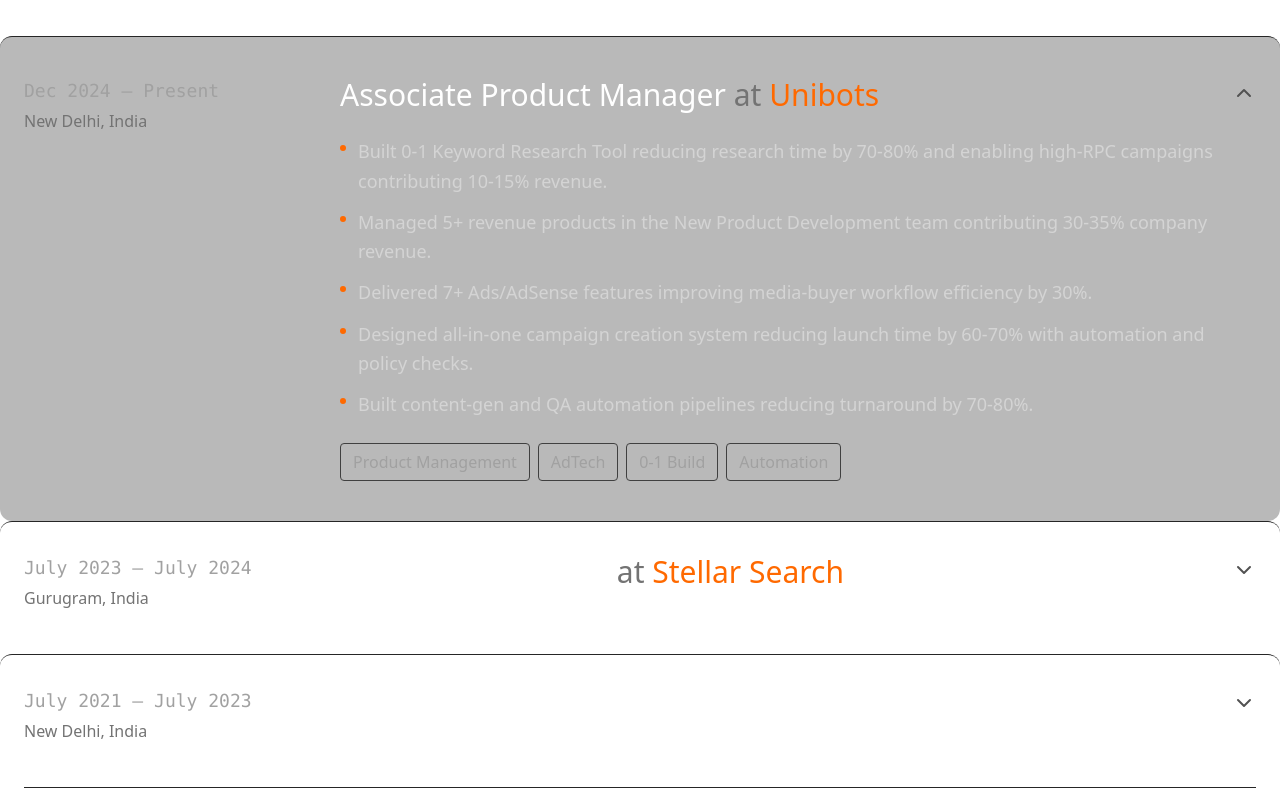
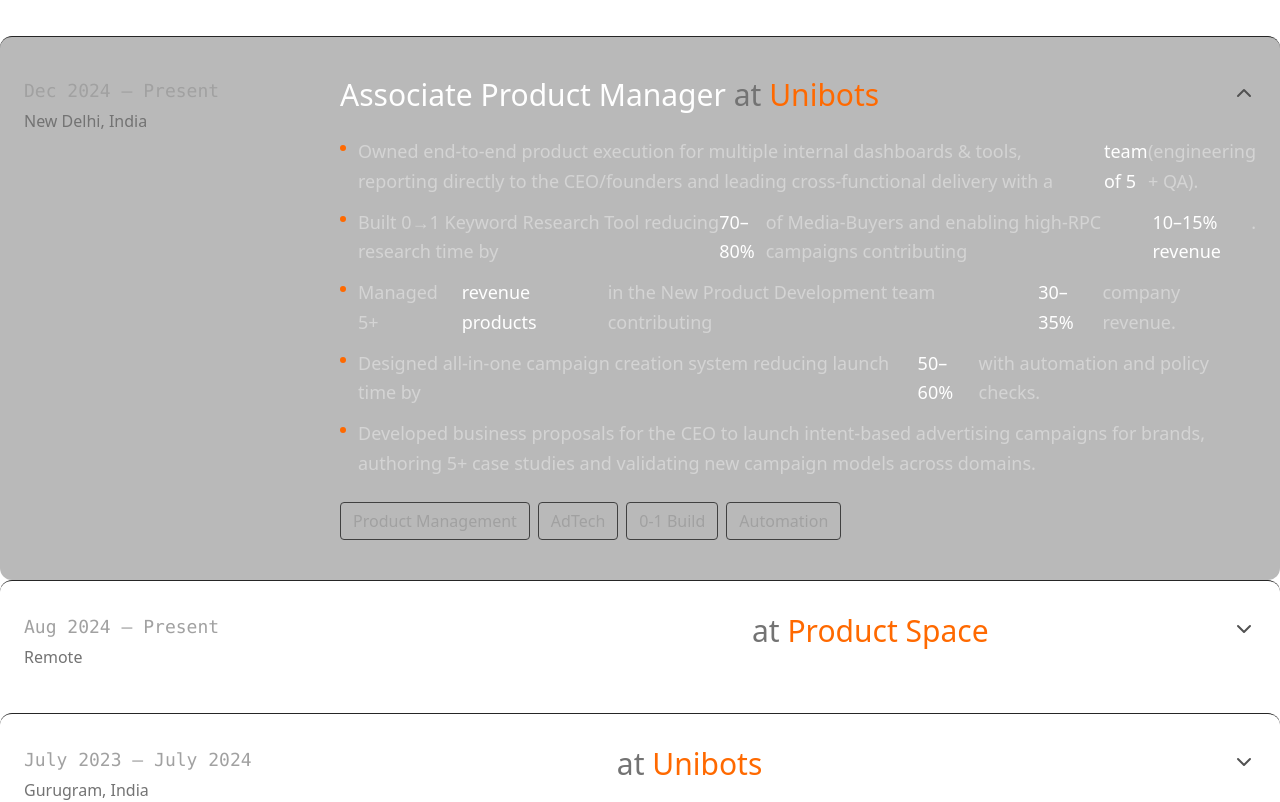
Before and after one commit to chetanya1998/Portfolio, a React (Vite) app: page / in a window 1280 px wide. Shown: the part 1100-1902 px from the top of the page. Built offline with nearby package versions, Linux system fonts and the light colour scheme.

Commit message:
UI Refinement: Vertical Initiatives & New Experience Data

```diff
--- a/src/Portfolio.jsx
+++ b/src/Portfolio.jsx
@@ -58,23 +58,35 @@
         period: "Dec 2024 — Present",
         type: "New Delhi, India",
         achievements: [
-            "Built 0-1 Keyword Research Tool reducing research time by 70-80% and enabling high-RPC campaigns contributing 10-15% revenue.",
-            "Managed 5+ revenue products in the New Product Development team contributing 30-35% company revenue.",
-            "Delivered 7+ Ads/AdSense features improving media-buyer workflow efficiency by 30%.",
-            "Designed all-in-one campaign creation system reducing launch time by 60-70% with automation and policy checks.",
-            "Built content-gen and QA automation pipelines reducing turnaround by 70-80%."
+            <>Owned end-to-end product execution for multiple internal dashboards & tools, reporting directly to the CEO/founders and leading cross-functional delivery with a <span className="text-white font-medium">team of 5</span>(engineering + QA).</>,
+            <>Built 0→1 Keyword Research Tool reducing research time by <span className="text-white font-medium">70–80%</span> of Media-Buyers and enabling high-RPC campaigns contributing <span className="text-white font-medium">10–15% revenue</span>.</>,
+            <>Managed 5+ <span className="text-white font-medium">revenue products</span> in the New Product Development team contributing <span className="text-white font-medium">30–35%</span> company revenue.</>,
+            <>Designed all-in-one campaign creation system reducing launch time by <span className="text-white font-medium">50–60%</span> with automation and policy checks.</>,
+            "Developed business proposals for the CEO to launch intent-based advertising campaigns for brands, authoring 5+ case studies and validating new campaign models across domains."
         ],
         tags: ["Product Management", "AdTech", "0-1 Build", "Automation"]
     },
     {
-        company: "Stellar Search",
+        company: "Product Space",
+        role: "Product Management Fellow",
+        period: "Aug 2024 — Present",
+        type: "Remote",
+        achievements: [
+            "Gained hands-on experience addressing user pain points and potential drop-offs through usability testing of various products.",
+            "Conducted 30+ User Interviews for Product Improvement, Design & Teardowns to enhance user experiences.",
+            "Led a team of 5 experienced individuals for capstone and product teardowns, also successfully worked upon 10+ Product Cases."
+        ],
+        tags: ["User Research", "Usability Testing", "Product Strategy"]
+    },
+    {
+        company: "Unibots",
         role: "Research Associate",
         period: "July 2023 — July 2024",
         type: "Gurugram, India",
         achievements: [
-            "Supported business development and talent mapping initiatives contributing to approximately 20% revenue growth.",
-            "Executed CXO-level research across Healthcare, Pharma, EPC, Energy, Auto and Fintech mandates.",
-            "Built databases of 400+ Tier-1 automobile companies and delivered in-depth industry research."
+            <>Partnered with <span className="text-white font-medium">Principals</span> and <span className="text-white font-medium">Senior Consultants</span> to understand client needs and craft tailored search strategies..</>,
+            <>Conducted market research under <span className="text-white font-medium">Chairperson’s office</span> for business development mandates in <span className="text-white font-medium">Fintech Industry</span> which contributed to <span className="text-white font-medium">10% growth in Clientele</span>.</>,
+            <>Implementing strategic research on business development mandates contributed to <span className="text-white font-medium">20% in revenue growth</span> in FY2023-24.</>
         ],
         tags: ["Market Research", "Business Development", "Strategy"]
     },
@@ -809,7 +821,7 @@
                             {/* Initiatives & Talks - w/ Carousel */}
                             <div>
                                 <SectionHeader num="5" title="Initiatives & Talks" />
-                                <div className="grid grid-cols-1 md:grid-cols-2 lg:grid-cols-3 gap-6">
+                                <div className="flex flex-col gap-4">
                                     {[
                                         {
                                             title: "IEEE - INCACCT’23 & 24",
@@ -830,16 +842,32 @@
                                             link: "#"
                                         }
                                     ].map((item, idx) => (
-                                        <FadeIn key={idx} delay={idx * 100} className="h-full">
-                                            {/* Standardized to 3-column layout */}
-                                            <div className="h-[320px] p-5 md:p-6 bg-neutral-900/50 rounded-2xl border border-neutral-800 hover:border-orange-500/30 hover:bg-neutral-900 transition-all duration-300 flex flex-col group relative overflow-hidden">
-                                                <div className="absolute top-4 right-4 text-neutral-600 group-hover:text-orange-500 transition-colors">
-                                                    <ArrowUpRight size={16} />
+                                        <FadeIn key={idx} delay={idx * 100}>
+                                            <a
+                                                href={item.link}
+                                                target={item.link.startsWith('http') ? "_blank" : "_self"}
+                                                rel="noreferrer"
+                                                className="group block w-full text-left"
+                                            >
+                                                <div className="p-6 md:p-8 bg-neutral-900 border border-neutral-800 rounded-2xl md:rounded-3xl hover:border-orange-500/30 hover:bg-neutral-800 transition-all duration-300 flex flex-col md:flex-row gap-6 md:items-start relative overflow-hidden">
+
+                                                    {/* Arrow Icon */}
+                                                    <div className="absolute top-6 right-6 text-neutral-600 group-hover:text-orange-500 transition-colors">
+                                                        <ArrowUpRight size={20} />
+                                                    </div>
+
+                                                    {/* Left: Role & Title */}
+                                                    <div className="md:w-[35%] flex-shrink-0 pr-8">
+                                                        <h4 className="text-white font-medium text-lg md:text-xl mb-3 group-hover:text-orange-100 transition-colors">{item.title}</h4>
+                                                        <p className="text-orange-500 text-xs uppercase tracking-wider font-bold">{item.role}</p>
+                                                    </div>
+
+                                                    {/* Right: Desc */}
+                                                    <div className="md:w-[65%] border-t md:border-t-0 md:border-l border-neutral-800 pt-4 md:pt-0 md:pl-8">
+                                                        <p className="text-neutral-300 text-sm md:text-base leading-relaxed">{item.desc}</p>
+                                                    </div>
                                                 </div>
-                                                <h4 className="text-white font-medium text-lg mb-1 pr-6 truncate">{item.title}</h4>
-                                                <p className="text-orange-500 text-xs uppercase tracking-wider mb-2 font-bold truncate">{item.role}</p>
-                                                <p className="text-neutral-400 text-sm leading-relaxed mt-auto border-t border-neutral-800 pt-3 flex-1 line-clamp-4 text-ellipsis overflow-hidden">{item.desc}</p>
-                                            </div>
+                                            </a>
                                         </FadeIn>
                                     ))}
                                 </div>
```
